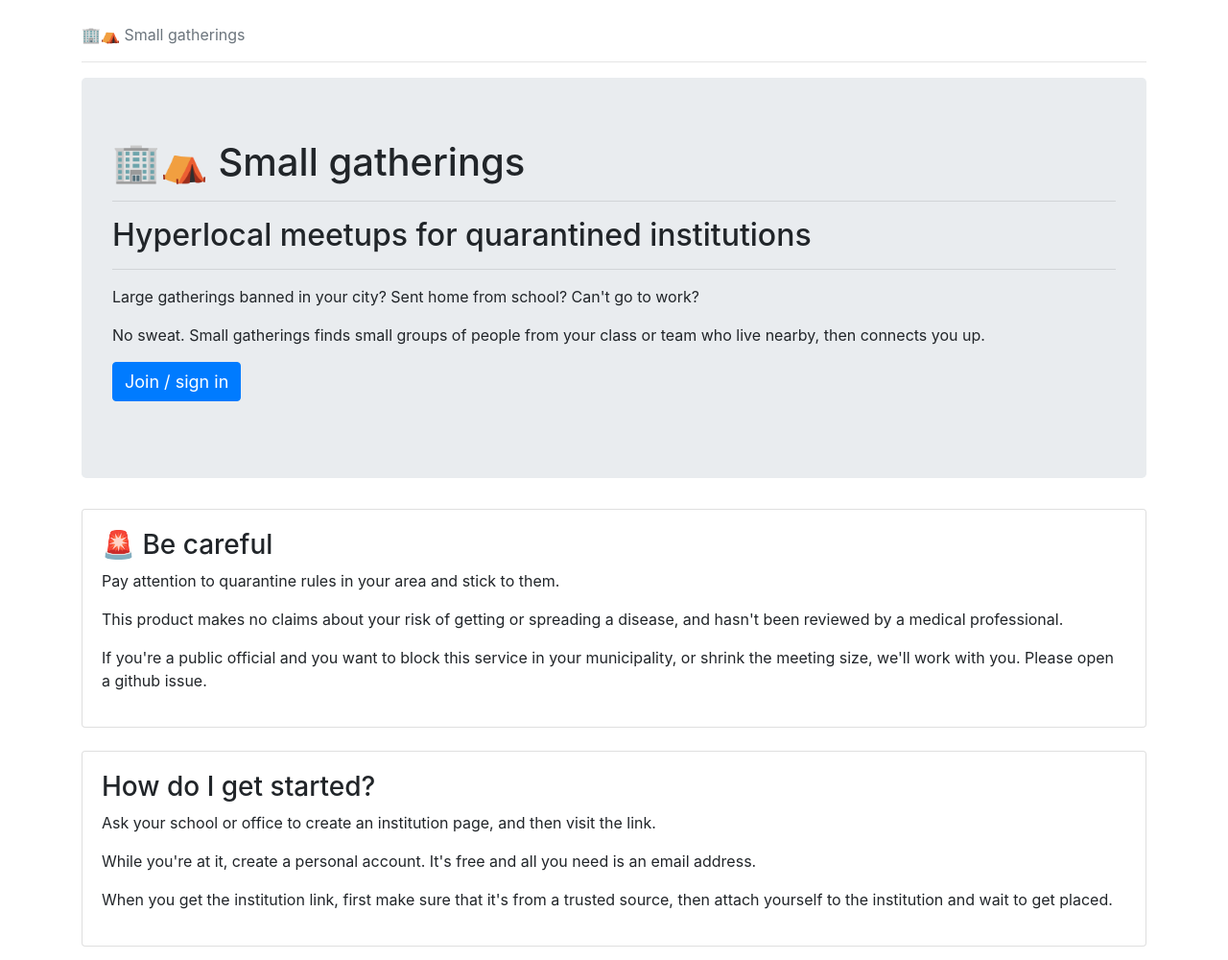
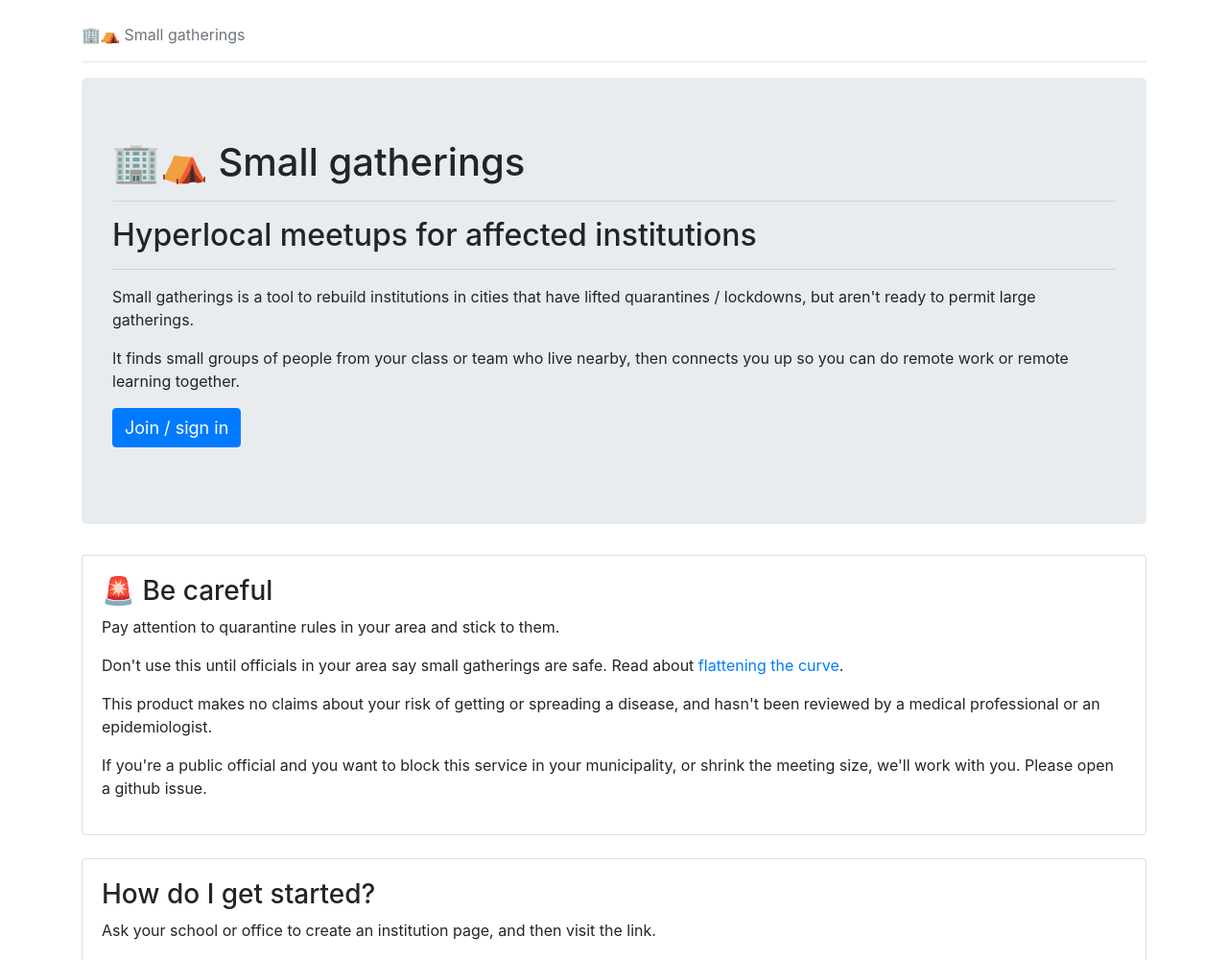
Before and after one commit to abe-winter/smallgat, a Flask app: page / in a window 1280 px wide. Shown: the top 1000 px of the page at 96% size. Run offline with Flask 2, Linux system fonts and the light colour scheme; parts of the project's set-up code (start-up, migrations or seed data) failed here and were passed over; some libraries are stand-ins or nearby versions.

Commit message:
safer quarantine language

```diff
--- a/templates/splash.htm
+++ b/templates/splash.htm
@@ -4,16 +4,17 @@
 <div class="jumbotron">
   <h1>🏢⛺ Small gatherings</h1>
   <hr>
-  <h2>Hyperlocal meetups for quarantined institutions</h2>
+  <h2>Hyperlocal meetups for affected institutions</h2>
   <hr>
-  <p>Large gatherings banned in your city? Sent home from school? Can't go to work?</p>
-  <p>No sweat. Small gatherings finds small groups of people from your class or team who live nearby, then connects you up.</p>
+  <p>Small gatherings is a tool to rebuild institutions in cities that have lifted quarantines / lockdowns, but aren't ready to permit large gatherings.</p>
+  <p>It finds small groups of people from your class or team who live nearby, then connects you up so you can do remote work or remote learning together.</p>
   <p><a class="btn btn-primary" style="font-size: large" href="{{url_for('user.home')}}">Join / sign in</a></p>
 </div>
 <div class="card"><div class="card-body">
   <h3>🚨 Be careful</h3>
   <p>Pay attention to quarantine rules in your area and stick to them.</p>
-  <p>This product makes no claims about your risk of getting or spreading a disease, and hasn't been reviewed by a medical professional.</p>
+  <p>Don't use this until officials in your area say small gatherings are safe. Read about <a href="https://www.economist.com/briefing/2020/02/29/covid-19-is-now-in-50-countries-and-things-will-get-worse">flattening the curve</a>.</p>
+  <p>This product makes no claims about your risk of getting or spreading a disease, and hasn't been reviewed by a medical professional or an epidemiologist.</p>
   <p>If you're a public official and you want to block this service in your municipality, or shrink the meeting size, we'll work with you. Please open a github issue.</p>
 </div></div>
 <br>
```
